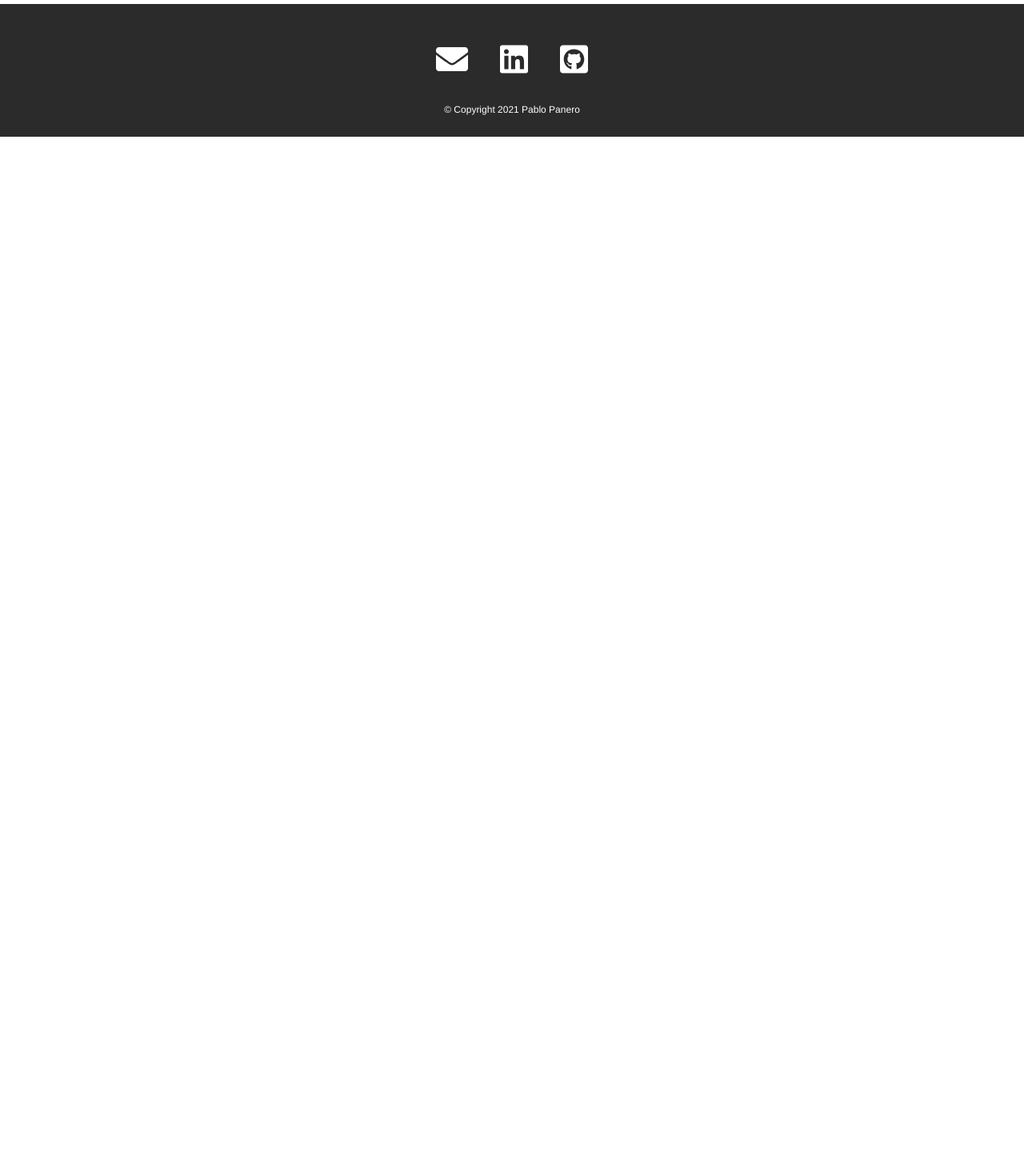
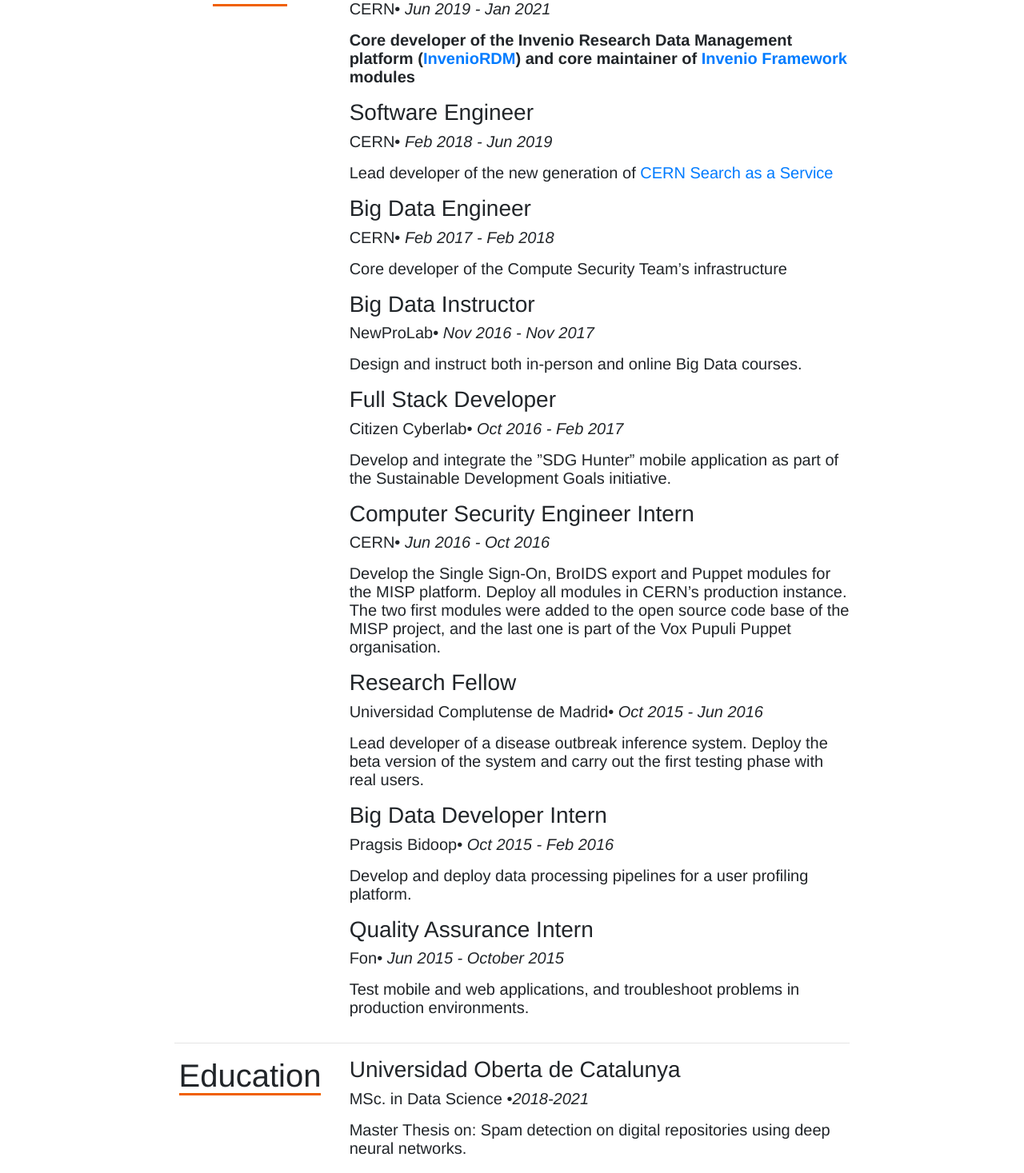
Before and after one commit to ppanero/ppanero.github.io, a React app: page / in a window 1280 px wide. Shown: the part 1321-2788 px from the top of the page at 80% size. Before the commit the page ends 1492 px from the top, so only its background shows below. Built offline with nearby package versions, Linux system fonts and the light colour scheme.

Commit message:
resume: add section and simplify styling

```diff
--- a/assets/data/info.json
+++ b/assets/data/info.json
@@ -9,5 +9,180 @@
       "city":"Geneva",
       "country":"Switzerland"
     }
+  },
+  "resume":{
+    "work":[
+      {
+        "company": "CERN",
+        "title": "Software Engineer",
+        "years": "Jun 2019 - Jan 2021",
+        "description": "<b>Core developer of the Invenio Research Data Management platform (<a href=\"https://inveniosoftware.org/products/rdm/\">InvenioRDM</a>) and core maintainer of <a href=\"https://inveniosoftware.org/products/framework/\"> Invenio Framework</a> modules",
+        "roles": [
+          "Core developer of a project with more than 18 partners. Assist in the organisation of meetings and workshops of more than 30 people.",
+          "Contribute and maintain modules of the Invenio Software organisation, consisting of more than 130 modules.",
+          "Redesign and implement core packages to build the RESTful APIs.",
+          "Develop Helm charts and automate the deployment of instances in OpenShift.",
+          "Design and implement the repository data model, including Elasticsearch mappings.",
+          "Carry out user feedback sessions and help identify UX/UI improvements."
+        ],
+        "technologies": "Python, Elasticsearch, OpenShift, Helm, RabbitMQ, Invenio, PostgreSQL, Redis",
+        "country": "Geneve, Switzerland",
+        "logo": "logo-cern.jpg"
+      },
+      {
+        "company": "CERN",
+        "title": "Software Engineer",
+        "years": "Feb 2018 - Jun 2019",
+        "description": "Lead developer of the new generation of <a href=\"https://cern-search.docs.cern.ch\">CERN Search as a Service",
+        "roles": [
+          "<b>Develop from scratch the production version of the system in under two years time</b>. The system indexes and searches over 24.000.000 documents.",
+          "Deploy and maintain the pilot instance for the CERN’s Engineering Data Management Service.",
+          "Support the CERN’s and FermiLab’s Indico team on their integration with the CERN Search Service.",
+          "Contribute to modules of the Invenio Software organisation.",
+          "Develop and <b>deploy in production</b> a crawler to harvest the content from the whole CERN websphere.",
+          "Optimize Elasticsearch mappings and search scoring functions.",
+          "Develop the new CERN Search website."
+        ],
+        "technologies": "Python, React, Elasticsearch, OpenShift, RabbitMQ, Invenio, PostgreSQL, Redis",
+        "country": "Geneve, Switzerland",
+        "logo": "logo-cern.jpg"
+      },
+      {
+        "company": "CERN",
+        "title": "Big Data Engineer",
+        "years": "Feb 2017 - Feb 2018",
+        "description": "Core developer of the Compute Security Team’s infrastructure",
+        "roles": [
+          "Core developer of a <b>large scale intrusion detection system</b> capable of ingesting 500GB of data per day, and enriching and analyzing in real time data pipelines with 50.000 events per second.",
+          "Develop new features for the Malware Information Sharing Platform (MISP) instances of CERN and WLCG. <b>Maintain both production instances</b>.",
+          "Scripting and forensic analysis tasks for computer security incidents."
+        ],
+        "technologies": "Python, Scala, PHP, Spark, Kafka, Flume, YARN, Mesos, Puppet, Docker",
+        "country": "Geneve, Switzerland",
+        "logo": "logo-cern.jpg"
+      },
+      {
+        "company": "NewProLab",
+        "title": "Big Data Instructor",
+        "years": "Nov 2016 - Nov 2017",
+        "description": "Design and instruct both in-person and online Big Data courses.",
+        "technologies": "Hadoop, Spark, Kafka, Flume, Hive, Pig, Impala, Sqoop, Cloudera, Hortonworks, YARN",
+        "country": "Luxemburg, Luxemburg",
+        "logo": "logo-npl.jpg"
+      },
+      {
+        "company": "Citizen Cyberlab",
+        "title": "Full Stack Developer",
+        "years": "Oct 2016 - Feb 2017",
+        "description": "Develop and integrate the ”SDG Hunter” mobile application as part of the Sustainable Development Goals initiative.",
+        "technologies": "Android, AWS, DynamoDB, S3",
+        "country": "Geneve, Switzerland (Remote)",
+        "logo": "logo-ccc.jpg"
+      },
+      {
+        "company": "CERN",
+        "title": "Computer Security Engineer Intern",
+        "years": "Jun 2016 - Oct 2016",
+        "description": "Develop the Single Sign-On, BroIDS export and Puppet modules for the MISP platform. Deploy all modules in CERN’s production instance. The two first modules were added to the open source code base of the MISP project, and the last one is part of the Vox Pupuli Puppet organisation.",
+        "technologies": "PHP, Puppet, SSO, Shibboleth, BroIDS",
+        "country": "Geneve, Switzerland",
+        "logo": "logo-cern.jpg"
+      },
+      {
+        "company": "Universidad Complutense de Madrid",
+        "title": "Research Fellow",
+        "years": "Oct 2015 - Jun 2016",
+        "description": "Lead developer of a disease outbreak inference system. Deploy the beta version of the system and carry out the first testing phase with real users.",
+        "technologies": "Java, Python, JavaScript, Spark, Flask, Spring REST, MongoDB, MySQL, Hibernate",
+        "country": "Madrid, Spain",
+        "logo": "logo-fdi.jpg"
+      },
+      {
+        "company": "Pragsis Bidoop",
+        "title": "Big Data Developer Intern",
+        "years": "Oct 2015 - Feb 2016",
+        "description": "Develop and deploy data processing pipelines for a user profiling platform.",
+        "technologies": "Java, Spark, Oozie, Hortonworks, YARN",
+        "country": "Madrid, Spain",
+        "logo": "logo-pragsis.jpg"
+      },
+      {
+        "company": "Fon",
+        "title": "Quality Assurance Intern",
+        "years": "Jun 2015 - October 2015",
+        "description": "Test mobile and web applications, and troubleshoot problems in production environments.",
+        "technologies": "Java, Soap UI, Selenium, Appium, TestNG, MySQL, Troubleshooting",
+        "country": "Madrid, Spain",
+        "logo": "logo-fon.jpg"
+      }
+    ],
+    "skills":[
+      {
+        "name":"Python",
+        "level":"90%"
+      },
+      {
+        "name":"React",
+        "level":"50%"
+      },
+      {
+        "name":"OpenShift",
+        "level":"80%"
+      },
+      {
+        "name":"Helm",
+        "level":"50%"
+      },
+      {
+        "name":"Elasticsearch",
+        "level":"80%"
+      },
+      {
+        "name":"Large Scale System design",
+        "level":"70%"
+      },
+      {
+        "name":"Go",
+        "level":"40%"
+      }
+    ],
+    "publications":[
+      {
+        "key": "zenodo-spam-detection",
+        "reference": "<a href=\"https://doi.org/10.5281/zenodo.4283435\">Panero, P. (2021) <i>Spam detection on digital repositories using deep neural networks: Zenodo's use case</i>.</a>"
+      },
+      {
+        "key": "citadel-search",
+        "reference": "<a href=\"https://doi.org/10.5281/zenodo.3581157\">Panero, P., Posada Torbo, I., Oliveira Antunes, C. R., & Wagner, A. (2019) <i>Citadel Search: Open Source Enterprise Search</i>. Open Search Symposium.</a>"
+      },
+      {
+        "key": "security-ids",
+        "reference": "<a href=\"https://doi.org/10.22323/1.327.0014\">Panero, P., Valsan, L., Brillault, V., & Schuszter, I. C. (2018) <i>Building a large scale Intrusion Detection System using Big Data technologies</i>. PoS, 014.</a>"
+      },
+      {
+        "key": "clustering",
+        "reference": "<a href=\"https://dblp.org/rec/conf/sepln/PaneroMCAA17\">Panero, P., Moreno, M., Crespo, T., de Albornoz, J. C., & Amigó, E. (2017) <i>UNED PanMorCrepsTeam at M-WePNaD</i>. In IberEval@ SEPLN (pp. 152-156).</a>"
+      }
+    ],
+    "education":[
+      {
+        "school":"Universidad Oberta de Catalunya",
+        "degree":"MSc. in Data Science",
+        "graduated":"2018-2021",
+        "description":"Master Thesis on: Spam detection on digital repositories using deep neural networks."
+      },
+      {
+        "school":"Oulun Yliopisto",
+        "degree":"Erasmus+ Exchange (Oulu, Finland)",
+        "graduated":"2014-2015",
+        "description":""
+      },
+      {
+        "school":"Universidad Complutense de Madrid",
+        "degree":"BSc. in Computer Science Engineering",
+        "graduated":"2011-2016",
+        "description":"Honors and awards received for the final project. Graduated with extra credits."
+      }
+    ]
   }
 }
--- a/assets/scss/about.scss
+++ b/assets/scss/about.scss
@@ -4,7 +4,6 @@
   background: $background-color-dark;
   color: $text-color-light;
   font: $font-size-medium $text-font;
-  padding: 40px 0px;
 }
 
 .profile-pic-container {
--- a/assets/scss/footer.scss
+++ b/assets/scss/footer.scss
@@ -8,11 +8,7 @@
    color: $text-color-light;
 }
 
-.footer .social {
-   padding: 30px 0px 15px 0px;
-}
-
 .footer .copyright {
    font: $font-size-tiny $text-font;
-   padding: 5px 0px;
+   padding: 40px 0px 0px 0px;
 }
--- a/assets/scss/home.scss
+++ b/assets/scss/home.scss
@@ -17,7 +17,7 @@
   text-align: center;
   color: $text-color-light;
   font: $font-size-medium $text-font;
-  padding: 85px 0px;
+  padding: 45px 0px;
 }
 
 .banner-text a {
--- a/assets/scss/resume.scss
+++ b/assets/scss/resume.scss
@@ -2,7 +2,13 @@
 
 .resume {
   background: $background-color-light;
-  color: $text-color-dark;
   font: $font-size-medium $text-font;
-  padding: 40px 0px;
 }
+
+.resume-header {
+  text-align: center;
+}
+
+.resume-header span {
+  border-bottom: 3px solid $text-color-dark;
+}
--- a/assets/scss/theme.scss
+++ b/assets/scss/theme.scss
@@ -4,5 +4,10 @@
 @import "./footer.scss";
 @import "./header.scss";
 @import "./home.scss";
+@import "./resume.scss";
 @import "./social.scss";
 @import "./variables.scss";
+
+.container-fluid {
+  padding: 40px 0px;
+}
--- a/src/App.js
+++ b/src/App.js
@@ -38,7 +38,7 @@
         <Header/>
         <Home data={this.state.information.personal}/>
         <About data={this.state.information.personal}/>
-        <Resume/>
+        <Resume data={this.state.information.resume}/>
         <Footer/>
       </div>
     );
--- a/src/Components/Resume.js
+++ b/src/Components/Resume.js
@@ -1,23 +1,62 @@
 import React, { Component } from 'react';
+import ReactHtmlParser from 'react-html-parser';
 import { Col, Container, Row } from 'react-bootstrap';
 
-class About extends Component {
+class Resume extends Component {
   render() {
 
     if(this.props.data){
-      // TODO: Get the needed data
+      var workExperience = this.props.data.work.map(function(work){
+        return <div key={work.year}><h3>{work.title}</h3>
+            <p className="info">{work.company}<span>&bull;</span> <em className="date">{work.years}</em></p>
+            <p>{ ReactHtmlParser(work.description) }</p>
+        </div>
+      })
+      var education = this.props.data.education.map(function(education){
+        return <div key={education.school}><h3>{education.school}</h3>
+        <p className="info">{education.degree} <span>&bull;</span><em className="date">{education.graduated}</em></p>
+        <p>{education.description}</p></div>
+      })
+      var publications = this.props.data.publications.map(function(publications){
+        return <div key={publications.key}>
+          <p>{ ReactHtmlParser(publications.reference) }</p>
+        </div>
+      })
     }
 
     return (
       <Container fluid id="resume" className="resume">
         <Row className="justify-content-md-center">
           <Col md={8}>
-              <Row>
-                <Col>
-                  <h2>Resume</h2>
-                  <p>Section under construction... Coming Soon!</p>
-                </Col>
-              </Row>
+            <Row>
+              <Col md={3} className="resume-header">
+                  <h1><span>Work</span></h1>
+              </Col>
+
+              <Col md={9}>
+                { workExperience }
+              </Col>
+            </Row>
+            <hr></hr>
+            <Row>
+              <Col md={3} className="resume-header">
+                  <h1><span>Education</span></h1>
+              </Col>
+
+              <Col md={9}>
+                { education }
+              </Col>
+            </Row>
+            <hr></hr>
+            <Row>
+              <Col md={3} className="resume-header">
+                  <h1><span>Publications</span></h1>
+              </Col>
+
+              <Col md={9}>
+                { publications }
+              </Col>
+            </Row>
           </Col>
         </Row>
       </Container>
@@ -25,4 +64,4 @@
   }
 }
 
-export default About;
+export default Resume;
```
